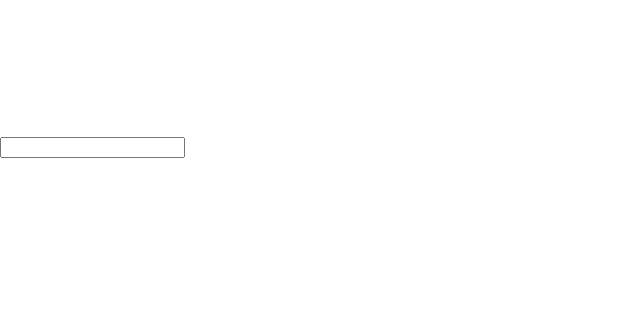
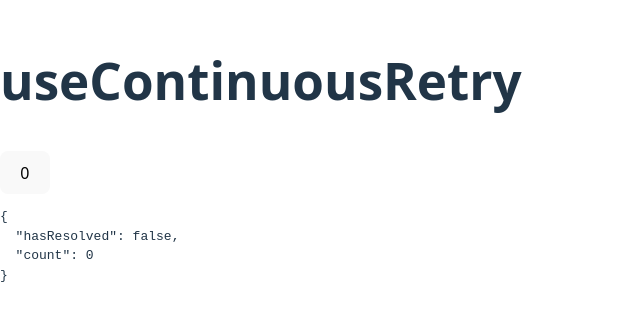
Before and after one commit to felixpherry/use-hooks, a React (Vite) app: page / in a window 1280 px wide. Shown: the part 246-566 px from the top of the page, without its empty margins (0-640 px from the left). Built offline with nearby package versions, Linux system fonts and the light colour scheme.

Commit message:
feat: implement useContinuousRetry

```diff
--- a/src/App.tsx
+++ b/src/App.tsx
@@ -1,18 +1,20 @@
-import React from 'react';
-import useDebounce from './hooks/017-useDebounce/useDebounce';
+import * as React from 'react';
+import useContinuousRetry from './hooks/018-useContinuousRetry/useContinuousRetry';
 
 export default function App() {
-  const [searchTerm, setSearchTerm] = React.useState('');
-  const debouncedSearchTerm = useDebounce(searchTerm, 500);
+  const [count, setCount] = React.useState(0);
+  const hasResolved = useContinuousRetry(() => {
+    console.log('retrying');
+    return count > 10;
+  }, 1000);
+
   return (
-    <div>
-      <input
-        type='search'
-        onChange={(e) => setSearchTerm(e.target.value)}
-        value={searchTerm}
-      />
-      <p>{searchTerm}</p>
-      <p>{debouncedSearchTerm}</p>
-    </div>
+    <section>
+      <h1>useContinuousRetry</h1>
+      <button className='primary' onClick={() => setCount(count + 1)}>
+        {count}
+      </button>
+      <pre>{JSON.stringify({ hasResolved, count }, null, 2)}</pre>
+    </section>
   );
 }
--- /dev/null
+++ b/src/hooks/018-useContinuousRetry/useContinuousRetry.ts
@@ -0,0 +1,27 @@
+import React from 'react';
+
+export default function useContinuousRetry(
+  cb: () => unknown,
+  interval: number,
+  options: { maxRetries: number } = { maxRetries: Infinity }
+) {
+  const numOfRetry = React.useRef(0);
+  const [hasResolved, setHasResolved] = React.useState(false);
+
+  React.useEffect(() => {
+    if (hasResolved) return;
+    const intervalId = setInterval(() => {
+      const value = cb();
+      numOfRetry.current += 1;
+      if (value || numOfRetry.current >= options.maxRetries) {
+        clearInterval(intervalId);
+      }
+      if (value) {
+        setHasResolved(true);
+      }
+    }, interval);
+    return () => clearInterval(intervalId);
+  }, [cb, hasResolved, interval, options.maxRetries]);
+
+  return hasResolved;
+}
```
